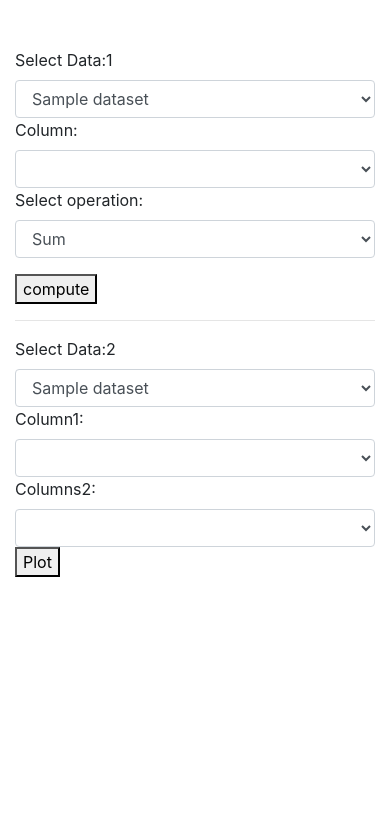
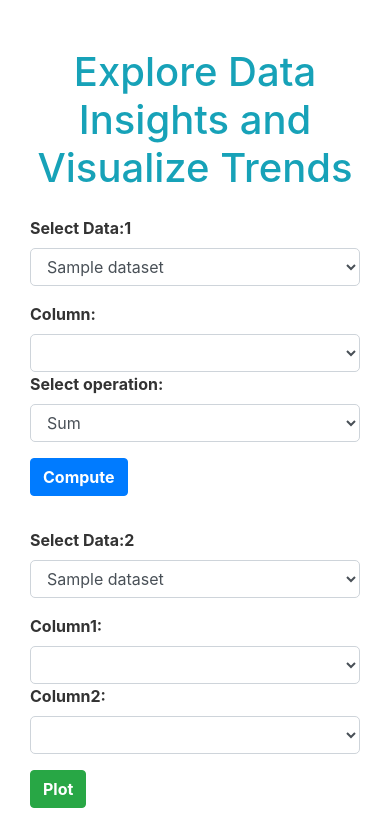
Before and after one commit to sanjudev1/Xvector_labs_takehome_assignment, a Flask app: page /graph in a window 390 px wide. Shown: the part 56-880 px from the top of the page. Before the commit the page ends 633 px from the top, so only its background shows below. Run offline with Flask 3, Linux system fonts and the light colour scheme; tables that the repository leaves empty hold one stand-in row (values such as "Sample post"); lists and menus that the app fills with data are empty; some libraries are stand-ins or nearby versions.

Commit message:
added plot styles and clean the unwanted code

```diff
--- a/classtocss_global.css
+++ b/classtocss_global.css
@@ -9,8 +9,9 @@
 .mb-3 { margin-bottom:  3px;  }
 .mt-4 { margin-top:  4px;  }
 .mt-5 { margin-top:  5px;  }
-.mb-1 { margin-bottom:  1px;  }
+.mt-3 { margin-top:  3px;  }
 .p-4 { padding:  4px;  }
+.p-2 { padding:  2px;  }
 .row { display: flex; flex-direction: row; }
 .text-center { text-align: center; }
 /* apply result */
--- a/data_analytics_app/routes.py
+++ b/data_analytics_app/routes.py
@@ -111,12 +111,11 @@ def perform_plot(id):
     values_column2 = df[selected_column2].head(30).tolist()
     if request.headers.get('X-Requested-With') == 'XMLHttpRequest':
             # If it's an AJAX request, return JSON
-            response_data = {'values_column1': values_column1,'values_column2':values_column2}
-            print('Response Data:', response_data)  # Add this line for debugging
+            response_data = {'values_column1': values_column1,'values_column2':values_column2,'selected_column1':selected_column1,'selected_column2':selected_column2}
             return jsonify(response_data)
     # Perform the operation based on user input
 
-    return render_template('compute_visualize.html', dataset=selected_dataset, values_column1=values_column1,values_column2=values_column2,column_names=integer_columns)
+    return render_template('compute_visualize.html', dataset=selected_dataset, values_column1=values_column1,values_column2=values_column2,column_names=integer_columns,selected_column1=selected_column1,selected_column2=selected_column2)
 
 #compute operations sum or min or max of selected column
 @app.route('/dataset/<int:id>/compute', methods=['POST'])
@@ -158,9 +157,9 @@ def dataset():
         return "No file provided"
 
     file = request.files['file']
+
     if file.filename == '':
         return "No file selected"
-
     filename = request.form['filename']
     save_uploaded_file(file, filename)
     return redirect(url_for('compute'))
@@ -168,11 +167,10 @@ def dataset():
 def read_csv(csv_file):
     # Wrap the file in TextIOWrapper to ensure it's opened in text mode
     csv_file_wrapper = TextIOWrapper(csv_file, encoding='utf-8')
-
     csv_reader = csv.DictReader(csv_file_wrapper, delimiter=';')
     data = [row for row in csv_reader]
+    return data
 
-    return data
 # Helper functions
 def save_uploaded_file(file, filename):
     try:
@@ -197,7 +195,6 @@ def save_uploaded_file(file, filename):
         return "Error saving file"
 
 
-
 #this is testing purpose to plot 3 dimensional graph
 @app.route("/plot")
 def plot():
--- /dev/null
+++ b/data_analytics_app/static/css/visualization.css
@@ -0,0 +1,15 @@
+/* Custom styling for labels */
+.form-label {
+  font-weight: bold;
+  color: #333;
+}
+
+/* Custom styling for select dropdowns */
+.form-control {
+  border-radius: 5px;
+}
+
+/* Custom styling for buttons */
+.btn-custom {
+  font-weight: bold;
+}
--- a/data_analytics_app/static/scripts/bubbleplot.js
+++ b/data_analytics_app/static/scripts/bubbleplot.js
@@ -1,27 +1,65 @@
-function Bubbleplot(values_column1, values_column2) {
+function Bubbleplot(
+  values_column1,
+  values_column2,
+  selected_column1,
+  selected_column2
+) {
   const xArray = values_column1;
   const yArray = values_column2;
-  console.log('after ', xArray);
-
-  const colors = ['red', 'green', 'blue', 'orange', 'pink', 'white', 'yellow'];
+  const colors = [
+    'red',
+    'green',
+    'blue',
+    'orange',
+    'pink',
+    'yellow',
+    'black',
+    'brown',
+    'violet',
+  ];
   const trace1 = {
     x: xArray,
     y: yArray,
     mode: 'markers',
-    margin: { t: -10, l: 0, r: 0, b: 10 },
+
     marker: {
       color: Array.from(
         { length: xArray.length },
         (_, i) => colors[i % colors.length]
       ),
-      size: Array.from({ length: xArray.length }, (_, i) => (i + 1) * 4),
+      // size: Array.from({ length: xArray.length }, (_, i) => (i + 1) * 4),
+      size: 15,
     },
   };
 
   const dataForPlotly = [trace1];
 
   const layout = {
-    title: 'Plotting Bubbles',
+    title: {
+      text: 'Plotting Bubbles',
+      font: {
+        color: 'purple',
+        size: 24, // Set the color of the main title
+      },
+    },
+    xaxis: {
+      title: {
+        text: selected_column1.toLowerCase(),
+        font: {
+          color: 'green',
+          size: 22, // Set the color of the x-axis title
+        },
+      },
+    },
+    yaxis: {
+      title: {
+        text: selected_column2.toLowerCase(),
+        font: {
+          color: 'blue',
+          size: 22, // Set the color of the y-axis title
+        },
+      },
+    },
   };
 
   Plotly.newPlot('myPlot', dataForPlotly, layout);
--- a/data_analytics_app/templates/layout.html
+++ b/data_analytics_app/templates/layout.html
@@ -50,15 +50,11 @@
               >Asserts Upload</a
             >
           </li>
-          <li
-            class="nav-item {% if 'plot' in request.endpoint %}active{% endif %}"
-          >
-            <a class="nav-link" href="{{ url_for('plot') }}">Plot</a>
-          </li>
+
           <li
             class="nav-item {% if 'graph' in request.endpoint %}active{% endif %}"
           >
-            <a class="nav-link" href="{{ url_for('graph') }}">graph</a>
+            <a class="nav-link" href="{{ url_for('graph') }}">plot</a>
           </li>
         </ul>
       </div>
--- a/data_analytics_app/templates/visualization.html
+++ b/data_analytics_app/templates/visualization.html
@@ -1,7 +1,19 @@
 {% extends "layout.html" %} {% block content %}
+
+<link
+  rel="stylesheet"
+  href="{{ url_for('static', filename='css/visualization.css') }}"
+/>
 <script src="https://cdnjs.cloudflare.com/ajax/libs/jquery/3.6.0/jquery.min.js"></script>
-<div>
-  <label for="selected_data1">Select Data:1</label>
+
+<div class="container mt-4">
+  <h1 class="mb-4 text-info text-center">
+    Explore Data Insights and Visualize Trends
+  </h1>
+  <div class="row">
+    <div class="col-md-6">
+      <div class="form-group">
+        <label for="selected_data1" class="form-label">Select Data:1</label>
         <select name="selected_data1" id="selected_data1" class="form-control">
           {% for dataset in datasets %}
           <option value="{{ dataset.id }}">{{ dataset.name }}</option>
@@ -10,55 +22,65 @@
       </div>
 
       <div id="result-container">
-  <!-- The result of the compute_dataset function will be displayed here -->
-  <label for="result-list">Column:</label>
+        <label for="result-list" class="form-label">Column:</label>
         <select id="result-list" class="form-control result-select"></select>
       </div>
+
       <div class="form-group">
-  <label for="operation">Select operation:</label>
+        <label for="operation" class="form-label">Select operation:</label>
         <select name="operation" id="operation" class="form-control">
           <option value="sum">Sum</option>
           <option value="min">Min</option>
           <option value="max">Max</option>
         </select>
       </div>
-<button id="compute-btn">compute</button>
-<div id="computation-result"></div>
-<hr />
-<div>
-  <label for="selected_data2">Select Data:2</label>
+
+      <button id="compute-btn" class="btn btn-primary btn-custom">
+        Compute
+      </button>
+      <div
+        id="computation-result"
+        class="p-2 mt-3 rounded-pill text-info"
+      ></div>
+    </div>
+
+    <div class="col-md-6">
+      <div class="form-group">
+        <label for="selected_data2" class="form-label">Select Data:2</label>
         <select name="selected_data2" id="selected_data2" class="form-control">
           {% for dataset in datasets %}
           <option value="{{ dataset.id }}">{{ dataset.name }}</option>
           {% endfor %}
         </select>
       </div>
+
       <div id="result-container1">
-  <!-- The result of the compute_dataset function will be displayed here -->
-  <label for="result-list1">Column1:</label>
+        <label for="result-list1" class="form-label">Column1:</label>
         <select id="result-list1" class="form-control result-select"></select>
       </div>
+
       <div id="result-container2">
-  <!-- The result of the compute_dataset function will be displayed here -->
-  <label for="result-list2">Columns2:</label>
+        <label for="result-list2" class="form-label">Column2:</label>
         <select id="result-list2" class="form-control result-select"></select>
       </div>
-<button id="plot-btn">Plot</button>
-<div id="myPlot" style="width: 100%; height: 100%"></div>
+
+      <button id="plot-btn" class="btn btn-success btn-custom mt-3">
+        Plot
+      </button>
+    </div>
+  </div>
+  <div id="myPlot" class="mt-3" style="width: 100%; height: 400px"></div>
+</div>
+
 <script src="{{ url_for('static', filename='scripts/bubbleplot.js') }}"></script>
 <script>
   $(document).ready(function () {
-    // Bind the change event
-
     function fetchmethod(selectedId, selected_data) {
       $.ajax({
         url: '/dataset/' + selectedId + '/compute',
         type: 'GET',
         success: function (data) {
-          console.log('Received data:', data);
-
           // Clear the existing options
-
           // Construct the HTML string for all options
           var optionsHtml = '';
           $.each(data.integer_columns, function (index, item) {
@@ -112,13 +134,11 @@
           operation: selectedOperation,
         },
         success: function (data) {
-          console.log('Computation result:', data.result);
           $('#computation-result').text('Computation Result: ' + data.result);
-          // Handle the result as needed, e.g., display it on the page
+          $('#computation-result').addClass('card');
         },
         error: function (error) {
           console.error('Error performing computation:', error);
-          // Handle the error, e.g., display an alert
         },
       });
     });
@@ -137,8 +157,12 @@
           selected_column2: selectedColumn2,
         },
         success: function (data) {
-          console.log('Computation result:', data);
-          Bubbleplot(data.values_column1, data.values_column2);
+          Bubbleplot(
+            data.values_column1,
+            data.values_column2,
+            data.selected_column1,
+            data.selected_column2
+          );
           // Handle the result as needed, e.g., display it on the page
         },
         error: function (error) {
```
Also changed, not shown: data_analytics_app/static/css/home.css (+7 -1 lines), data_analytics_app/templates/compute_visualize.html (+17 -10 lines). Lines whose indentation alone changed are shown as unchanged.
